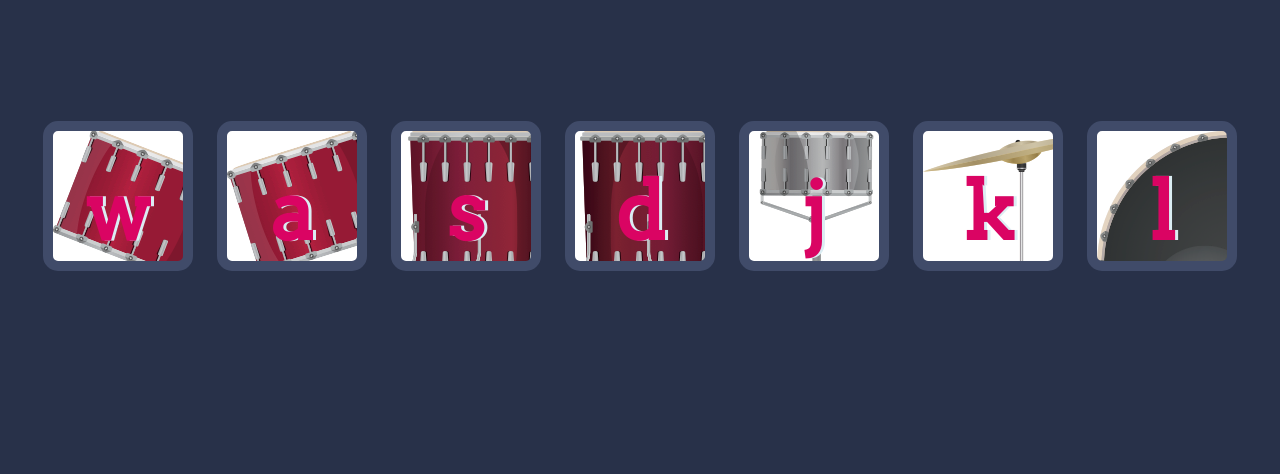
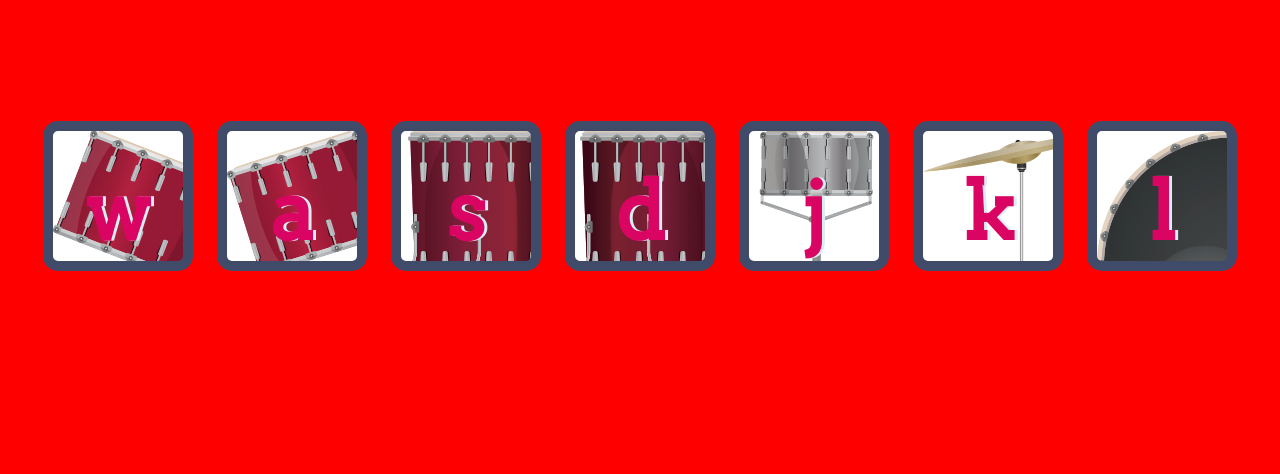
Before and after one commit to LetsCodeAbhishek/drumSpot, a plain HTML site: page index.html in a window 1280 px wide. Shown: the part 168-642 px from the top of the page. Drawn offline with Linux system fonts and the light colour scheme.

Commit message:
Update styles.css

```diff
--- a/styles.css
+++ b/styles.css
@@ -1,6 +1,6 @@
 body {
   text-align: center;
-  background-color: #283149;
+  background-color: red;
 }
 
 h1 {
```
